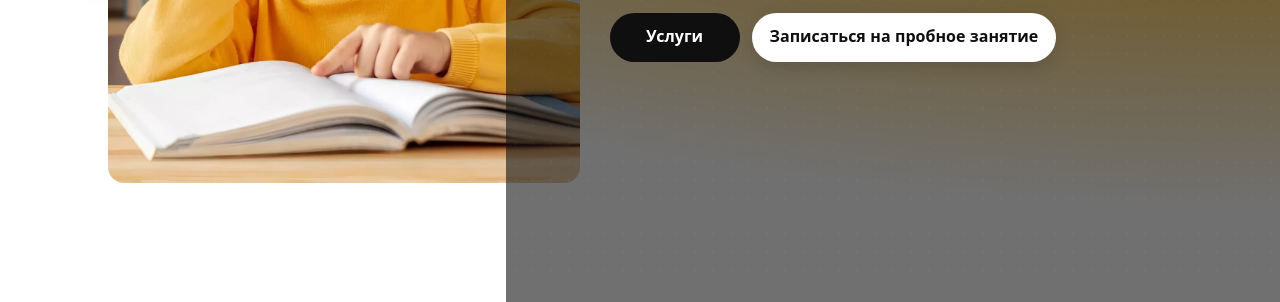
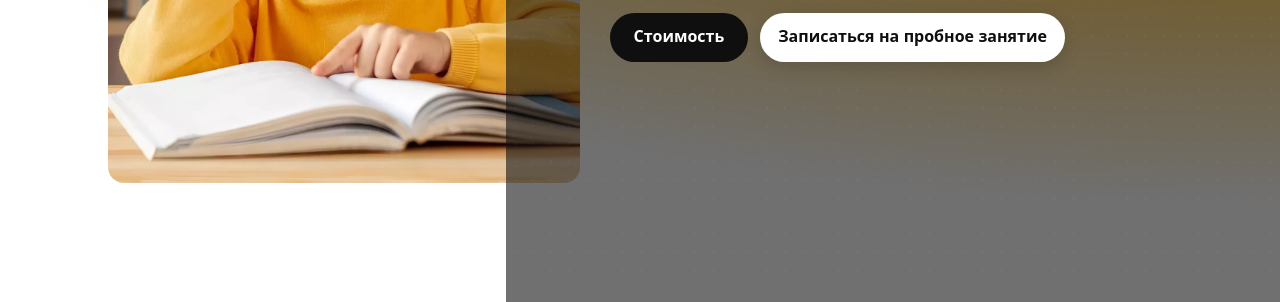
Before and after one commit to english-kids/english-kids-tutor, a plain HTML site: page index.html in a window 1280 px wide. Shown: the part 498-800 px from the top of the page. Drawn offline with nearby package versions, Linux system fonts and the light colour scheme.

Commit message:
Add files via upload

```diff
--- a/index.html
+++ b/index.html
@@ -95,7 +95,7 @@
               Практика разговорного английского.
             </p>
             <div class="hero__actions">
-              <a href="#services" class="btn btn--dark">Услуги</a>
+              <a href="#services" class="btn btn--dark">Стоимость</a>
               <a id="trialBtn" href="#contact" class="btn btn--light">Записаться на пробное занятие</a>
             </div>
           </div>
```
